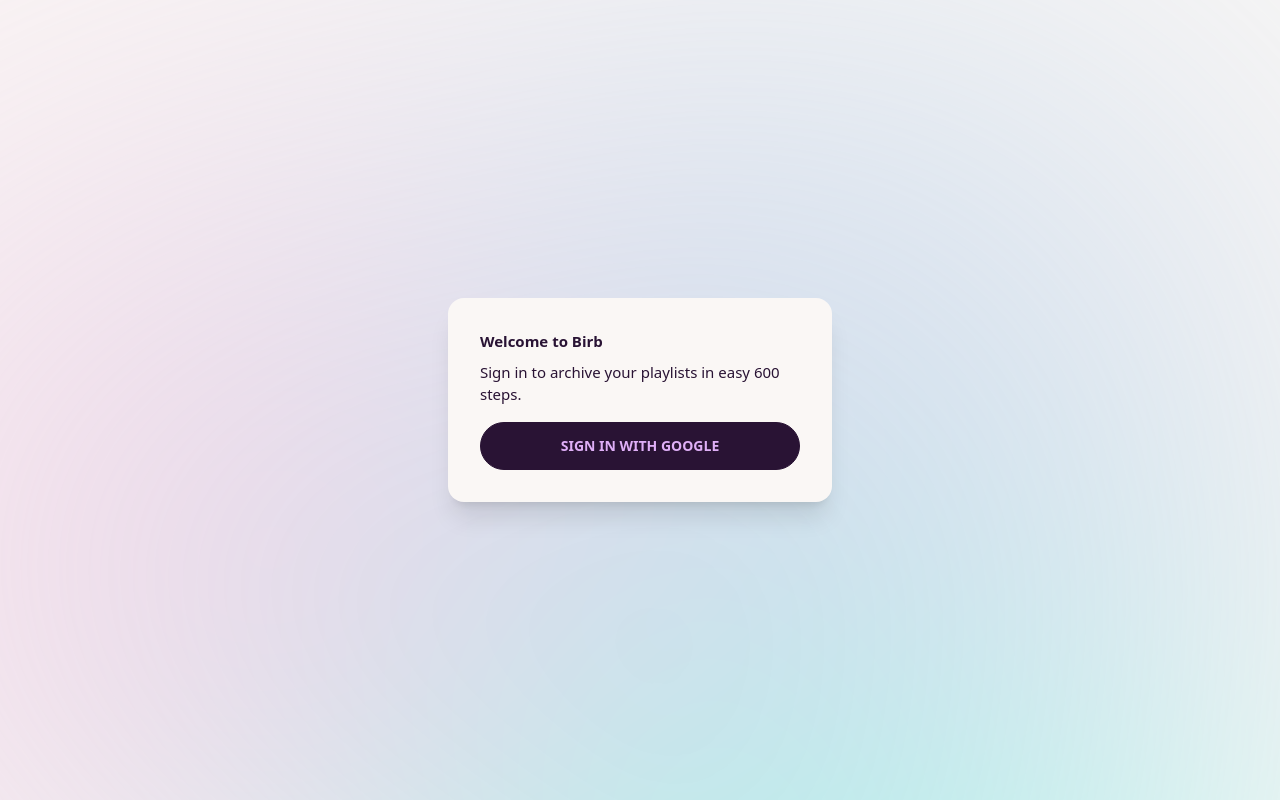
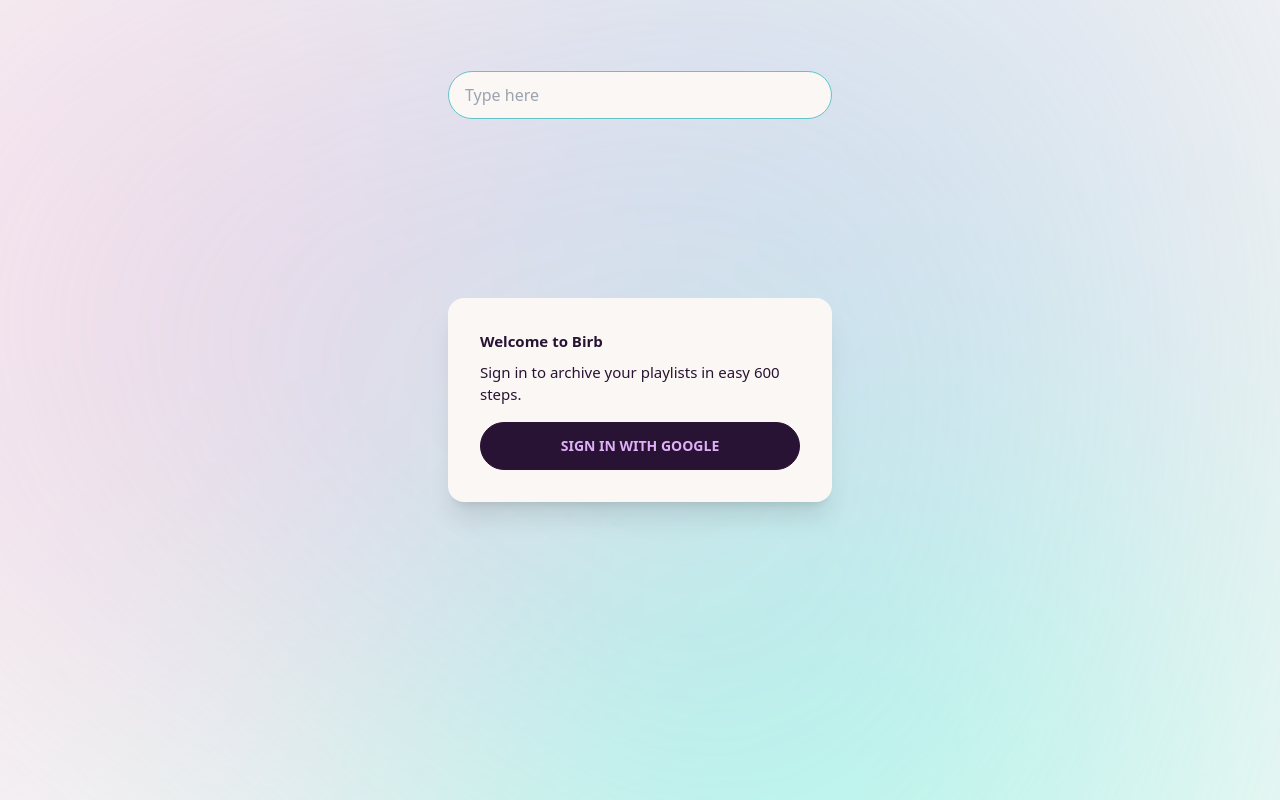
Before and after one commit to treant-prime/Birb, a Vue app: page / in a window 1280 px wide. Built offline with nearby package versions, Linux system fonts and the light colour scheme; some icons are missing.

Commit message:
Playlist filterning

```diff
--- a/src/assets/base.css
+++ b/src/assets/base.css
@@ -4,8 +4,16 @@
   text-rendering: optimizeLegibility;
   -webkit-font-smoothing: antialiased;
   -moz-osx-font-smoothing: grayscale;
+}
+
+#app {
   background-image: url(background.svg);
   background-size: 100%;
+  background-position: center;
+  background-repeat: no-repeat;
+  background-attachment: fixed;
+  min-height: 100%;
+  padding-bottom: 10rem;
 }
 
 h1 {
--- a/src/assets/tailwind.css
+++ b/src/assets/tailwind.css
@@ -22,6 +22,7 @@
     margin-right: 7px;
     word-break: break-word;
     /* max-width: calc((100vw - (30rem + (5*0.80rem)))/5); */
-    max-width: calc(((100vw - 30rem)/5) - 14px);
+    /* max-width: calc(((100vw - 30rem)/5) - 0.80rem); */
+    max-width: calc(((100vw - 30rem)/5) - 17px);
   }
 }
--- a/src/views/Playlists.vue
+++ b/src/views/Playlists.vue
@@ -4,12 +4,20 @@
 // const TEST_API_PLAYLIST_ID = "UC_x5XG1OV2P6uZZ5FSM9Ttw";
 
 import { useTokenStore } from '@/stores/token'
-import { ref } from "vue";
+import { ref, computed } from "vue";
 import router from "@/router";
 
 const ITEMS_PER_APGE = 50;
 const playlists = ref([]);
+const search = ref('')
 const tokenStore = useTokenStore()
+
+const playlistsComputed = computed(() => {
+  const filteredPlaylists = playlists.value.filter(item => {
+    return item.title.toLowerCase().includes(search.value.toLowerCase())
+  })
+  return filteredPlaylists
+})
 
 tokenStore.$subscribe((mutation, state) => {
   if(!!state.token) {
@@ -81,11 +89,11 @@
 </script>
 
 <template lang="pug">
-.playlists.flex.flex-wrap.ml-60.mr-60(v-if="playlists.length")
-  input.input.input-bordered.input-primary.w-96.ml-auto.mr-auto.mt-10.mb-10(type='text' placeholder='Type here')
+.playlists.flex.flex-wrap.ml-60.mr-60()
+  input.input.input-bordered.input-primary.w-96.ml-auto.mr-auto.mt-10.mb-10(type='text' placeholder='Type here' v-model="search")
 
-  .flex.flex-wrap
-    .card.playlist-card.bg-base-100.shadow-xl.image-full.mb-3.cursor-pointer(v-for="playlist in playlists" @click="goToPlaylist(playlist.id)")
+  .flex.flex-wrap.w-full
+    .card.playlist-card.bg-base-100.shadow-xl.image-full.mb-3.cursor-pointer(v-for="playlist in playlistsComputed" @click="goToPlaylist(playlist.id)")
       figure
         img(:src='playlist.thumbnail' alt='Shoes')
       .card-body
```
